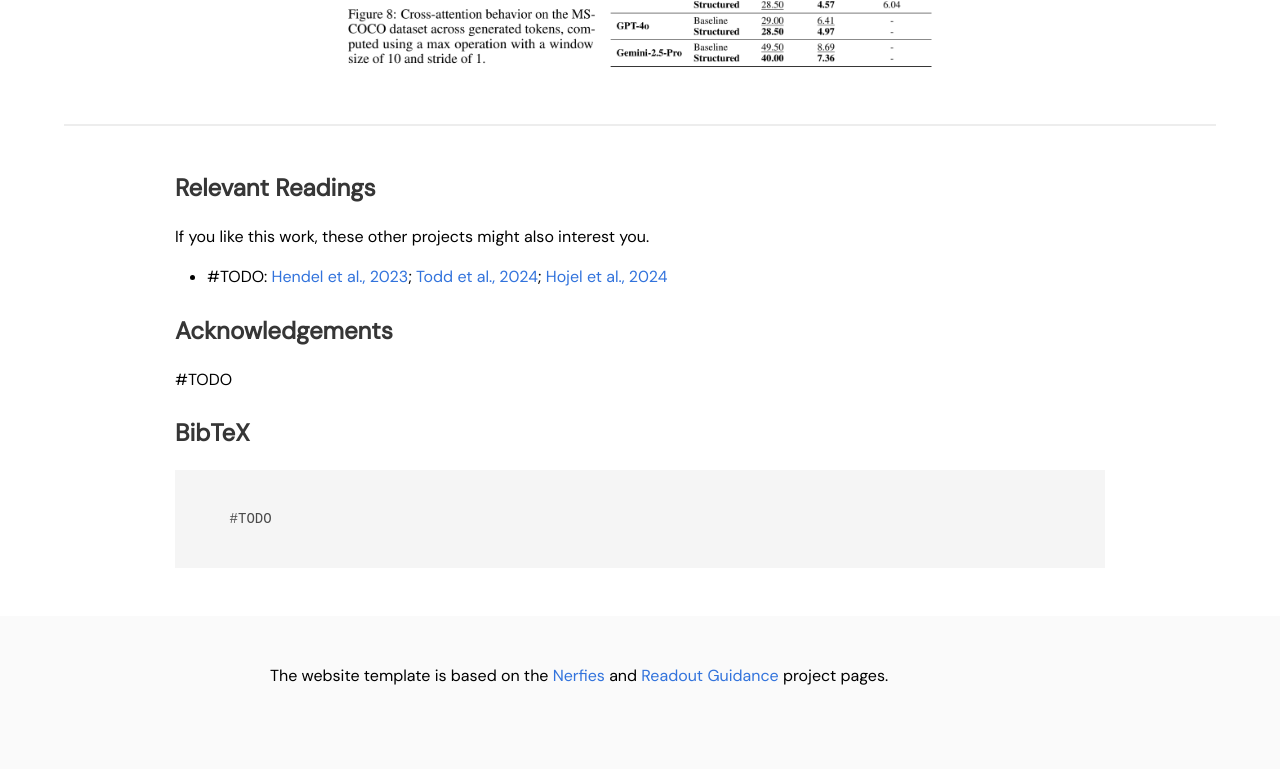
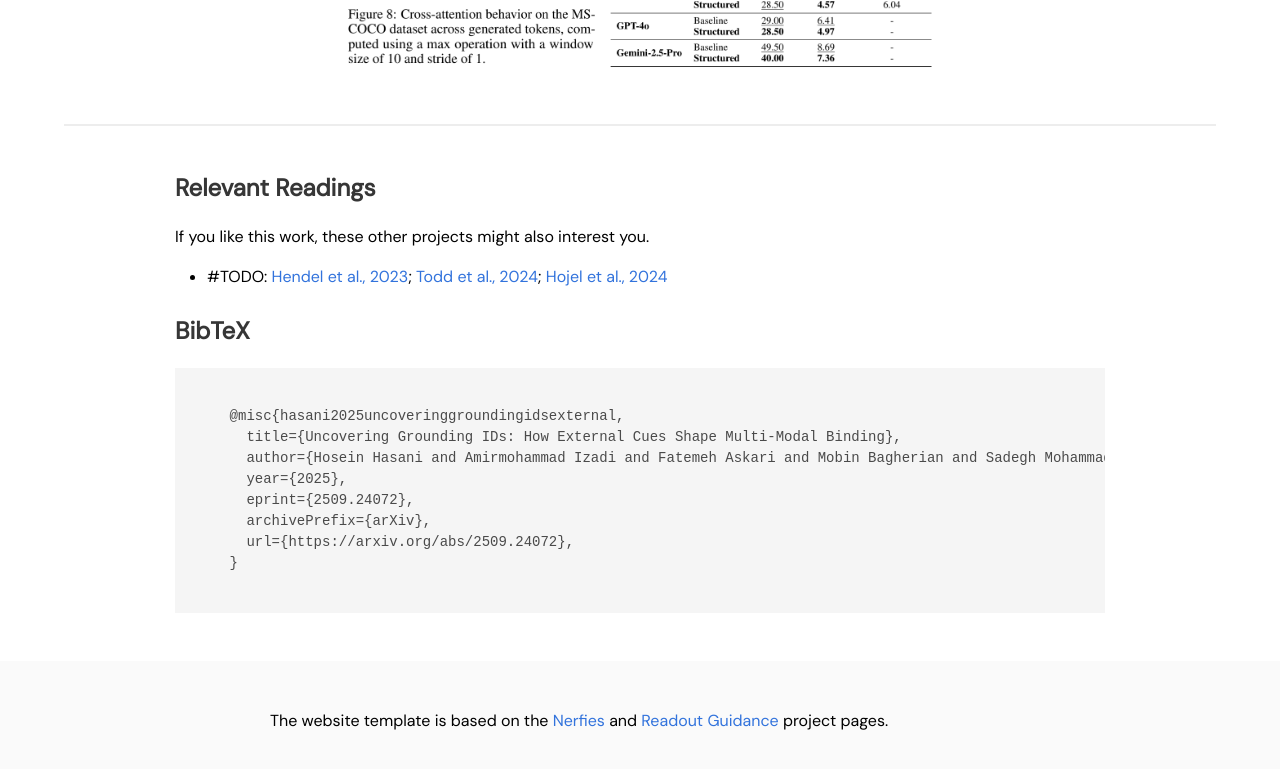
Before and after one commit to Sadegh-moh/Uncovering-Grounding-IDs, a plain HTML site: page index.html in a window 1280 px wide. Shown: the part 4982-5751 px from the top of the page. Drawn offline with nearby package versions, Linux system fonts and the light colour scheme; some icons are missing.

Commit message:
Add bibtex and citation

```diff
--- a/index.html
+++ b/index.html
@@ -317,16 +317,17 @@
     </ul>
 
 
-    <h2 class="title is-4">Acknowledgements</h2>
-    <p>
-      #TODO
-    </p>
-
-
 
     <h2 class="title is-4">BibTeX</h2>
     <pre><code>
-    #TODO
+    @misc{hasani2025uncoveringgroundingidsexternal,
+      title={Uncovering Grounding IDs: How External Cues Shape Multi-Modal Binding},
+      author={Hosein Hasani and Amirmohammad Izadi and Fatemeh Askari and Mobin Bagherian and Sadegh Mohammadian and Mohammad Izadi and Mahdieh Soleymani Baghshah},
+      year={2025},
+      eprint={2509.24072},
+      archivePrefix={arXiv},
+      url={https://arxiv.org/abs/2509.24072},
+    }
     </code></pre>
   </div>
 </section>
```
